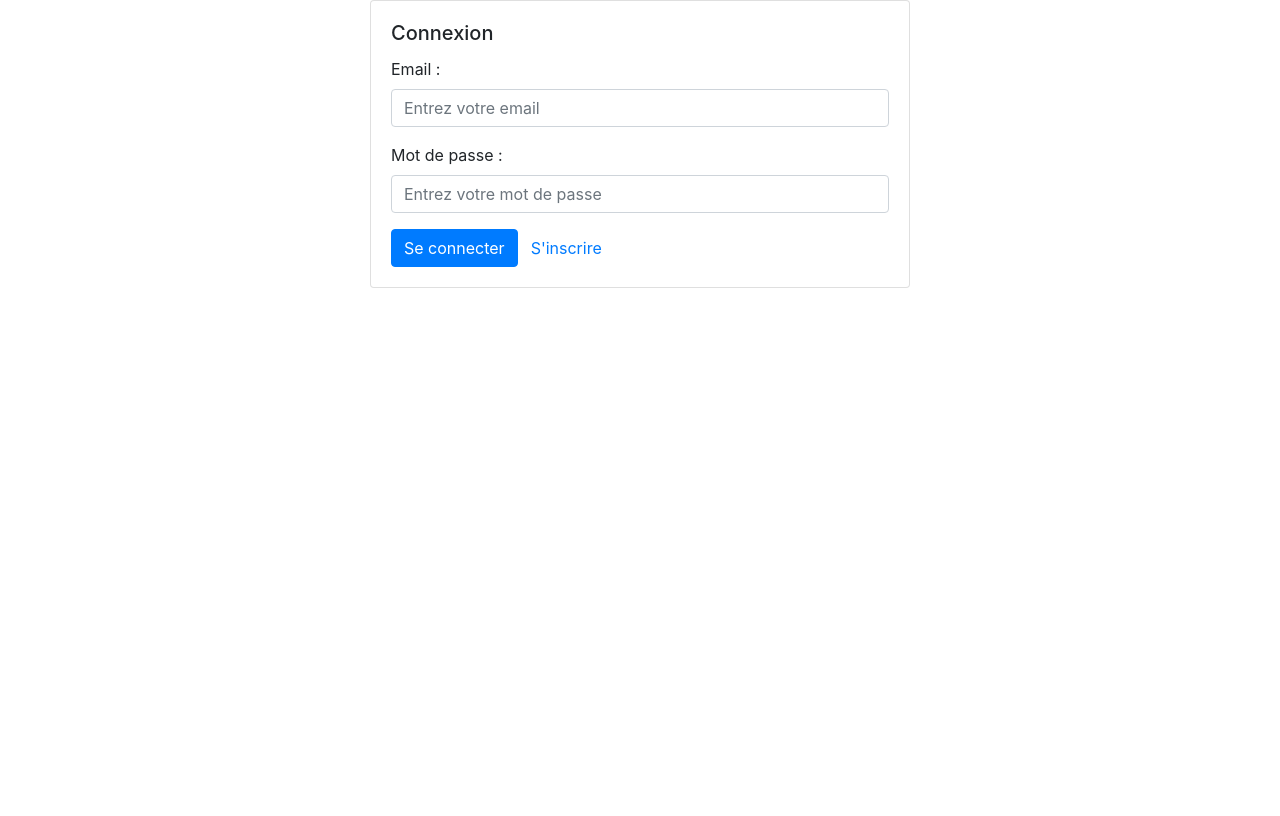
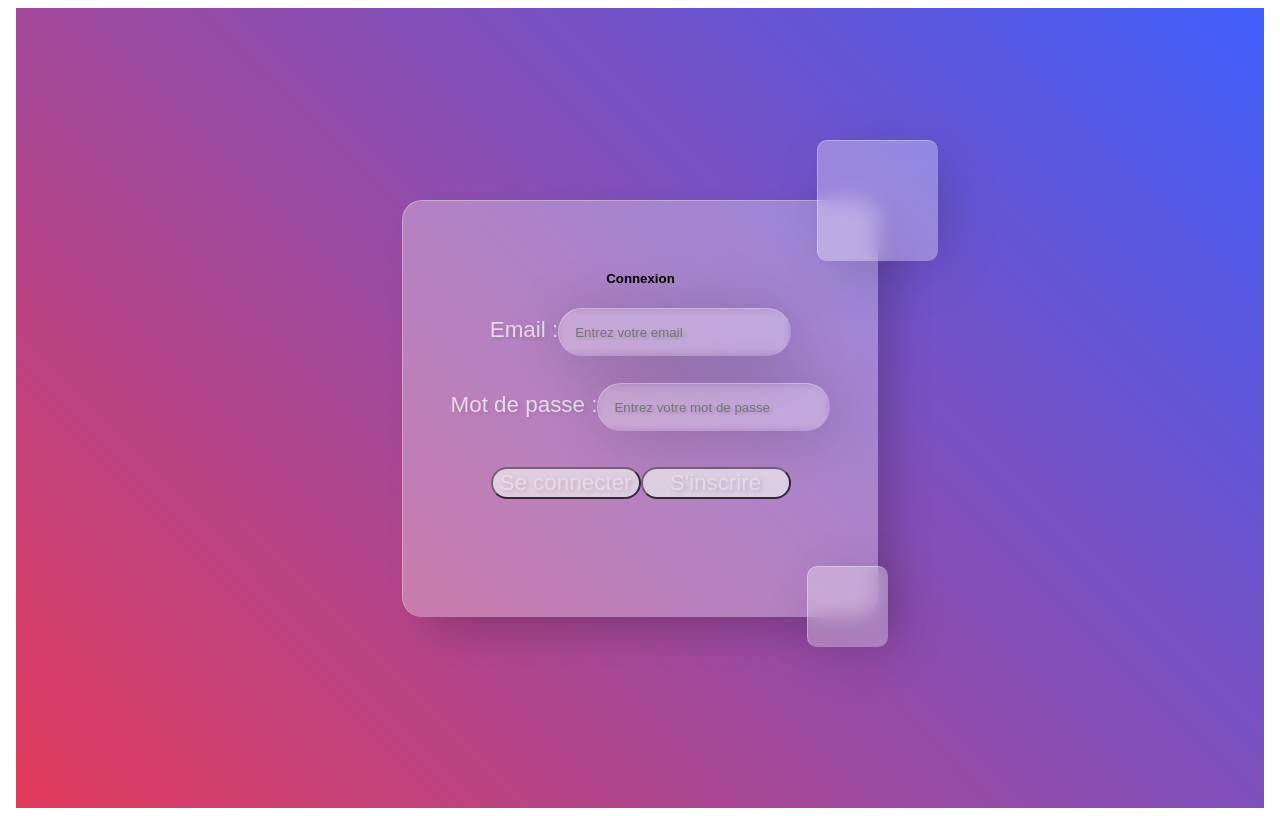
Before and after one commit to onizukaa13/ecommerce-Front, an Angular app: page /login in a window 1280 px wide. Built offline with nearby package versions, Linux system fonts and the light colour scheme.

Commit message:
derniere version projet

```diff
--- a/src/app/book/book.component.html
+++ b/src/app/book/book.component.html
@@ -28,6 +28,12 @@
 
   <div (click)="filtre_stock()" style="padding:10px;background-color:red;border-radius:5px;width: 150px;margin:auto;cursor:pointer">Filtrer par stock</div>
   <div (click)="reset_filter()" style="padding:10px;background-color:grey;border-radius:5px;width: 150px;margin:auto;cursor:pointer">Reset filtre</div>
+  <div>
+    <label for="authorFilter">Filtrer par auteur :</label>
+    <input type="text" id="authorFilter" [(ngModel)]="authorFilter" (input)="filtre_auteur()" />
+  </div>
+
+
 
   <div class="container">
     <div class="row">
@@ -47,20 +53,12 @@
     </div>
   </div>
 
-<!-- <div *ngIf="successPopUp">
-  Le livre est bien ajouté au panier!
-</div> -->
-
-<!-- <div *ngIf="failedPopUp">
-  Le stock est insuffisant!
-</div> -->
-
   <div *ngIf="successPopUp" class="overlay">
     <div class="popup">
       <h2>Success</h2>
       <a class="close" (click)="closeSuccess()">&times;</a>
       <div class="content">
-			Thank to pop me out of that button, but now i'm done so you can close this window.
+        Le livre a été ajouté au panier!
       </div>
     </div>
   </div>
@@ -70,7 +68,8 @@
       <h2>FAILED</h2>
       <a class="close" (click)="closeFailed()">&times;</a>
       <div class="content">
-			Thank to pop me out of that button, but now i'm done so you can close this window.
+        Le stock de ce livre est insuffisant!
       </div>
     </div>
   </div>
+</div>
--- a/src/app/book/book.component.ts
+++ b/src/app/book/book.component.ts
@@ -14,9 +14,9 @@ export class BookComponent implements OnInit {
   cartItems: Book[] = [];
   isExistBook: Boolean=false;
   failedPopUp: Boolean=false;
-  successPopUp: Boolean=false
-
+  successPopUp: Boolean=false;
   connected:Boolean = false
+  authorFilter: string = '';
 
   constructor(private bookService: BookService,private authService: AuthService, private router:Router) { }
 
@@ -26,6 +26,7 @@ export class BookComponent implements OnInit {
       console.log(this.cartItems)
       this.books = res;
       console.log(res)
+
     });
 
     let token = this.authService.getToken()
@@ -96,10 +97,24 @@ export class BookComponent implements OnInit {
     });
   }
 
+  filtre_auteur() {
+    if (this.authorFilter) {
+      this.books = this.books.filter(book =>
+        book.author && book.author.toLowerCase().includes(this.authorFilter.toLowerCase())
+      );
+    } else {
+      // Si le filtre est vide, réinitialisez les livres
+      this.reset_filter();
+    }
+  }
+
+
+
   reset_filter(){
     this.bookService.getBooks().subscribe(res => {
       this.cartItems = JSON.parse(localStorage.getItem("cart") || "[]") as Book[];
       this.books = res;
+      this.authorFilter = '';
     });
   }
 
--- a/src/app/cart/cart.component.html
+++ b/src/app/cart/cart.component.html
@@ -10,9 +10,6 @@
   <div class="collapse navbar-collapse" id="navbarNav">
     <ul class="navbar-nav ml-auto">
       <a class="nav-link" routerLink="/account">Mon compte</a>
-      <li class="nav-item">
-        <a class="nav-link" routerLink="/login">Se Connecter</a>
-      </li>
     </ul>
   </div>
 </nav>
--- a/src/app/login/login.component.css
+++ b/src/app/login/login.component.css
@@ -0,0 +1,140 @@
+body {
+    background: linear-gradient(45deg, #e23a5b, #3F5EFB);
+    height: 100vh;
+    font-family: arial, sans-serif;
+    display: flex;
+    align-items: center;
+    justify-content: center;
+  }
+
+  .container {
+    position: relative;
+  }
+
+  .form {
+    background: rgba(255, 255, 255, .3);
+    padding: 3rem;
+    height: 320px;
+    border-radius: 20px;
+    border-left: 1px solid rgba(255, 255, 255, .3);
+    border-top: 1px solid rgba(255, 255, 255, .3);
+    backdrop-filter: blur(10px);
+    -webkit-backdrop-filter: blur(10px);
+    -moz-backdrop-filter: blur(10px);
+    box-shadow: 20px 20px 40px -6px rgba(0, 0, 0, .2);
+    text-align: center;
+  }
+
+  .label {
+    color: white;
+    font-weight: 500;
+    opacity: .7;
+    font-size: 1.4rem;
+    margin-bottom: 60px;
+    text-shadow: 2px 2px 4px rgba(0, 0, 0, .2);
+  }
+
+
+  .input {
+    background: transparent;
+    border: none;
+    border-left: 1px solid rgba(255, 255, 255, .3);
+    border-top: 1px solid rgba(255, 255, 255, .3);
+    padding: 1rem;
+    width: 200px;
+    border-radius: 50px;
+    backdrop-filter: blur(5px);
+    -webkit-backdrop-filter: blur(5px);
+    -moz-backdrop-filter: blur(5px);
+    box-shadow: 4px 4px 60px rgba(0, 0, 0, .2);
+    color: white;
+    font-weight: 500;
+    text-shadow: 2px 2px 4px rgba(0, 0, 0, .2);
+    transition: all .3s;
+    margin-bottom: 2em;
+  }
+
+  .input:hover,
+  input[type="email"]:focus,
+  input[type="password"]:focus {
+    background: rgba(255, 255, 255, 0.1);
+    box-shadow: 4px 4px 60px 8px rgba(0, 0, 0, 0.2);
+  }
+
+  .button {
+    margin-top: 10px;
+    width: 150px;
+    font-size: 1rem;
+    cursor: pointer;
+  }
+
+ .button-connect {
+  color: white;
+  font-weight: 500;
+  opacity: .7;
+  font-size: 1.4rem;
+  margin-bottom: 60px;
+  text-shadow: 2px 2px 4px rgba(0, 0, 0, .2);
+  border-radius: 20px; /* Ajout de la propriété border-radius */
+}
+
+.button-register {
+  color: white;
+  font-weight: 500;
+  opacity: .7;
+  font-size: 1.4rem;
+  margin-bottom: 60px;
+  text-shadow: 2px 2px 4px rgba(0, 0, 0, .2);
+  border-radius: 20px; /* Ajout de la propriété border-radius */
+}
+
+
+  .drop {
+    background: rgba(255, 255, 255, .3);
+    backdrop-filter: blur(10px);
+    -webkit-backdrop-filter: blur(10px);
+    border-radius: 10px;
+    border-left: 1px solid rgba(255, 255, 255, .3);
+    border-top: 1px solid rgba(255, 255, 255, .3);
+    box-shadow: 10px 10px 60px -8px rgba(0, 0, 0, 0.2);
+    position: absolute;
+    transition: all 0.2s ease;
+  }
+
+  .drop-1 {
+    height: 80px;
+    width: 80px;
+    top: -20px;
+    left: -40px;
+    z-index: -1;
+  }
+
+  .drop-2 {
+    height: 80px;
+    width: 80px;
+    bottom: -30px;
+    right: -10px;
+  }
+
+  .drop-3 {
+    height: 100px;
+    width: 100px;
+    bottom: 120px;
+    right: -50px;
+    z-index: -1;
+  }
+
+  .drop-4 {
+    height: 120px;
+    width: 120px;
+    top: -60px;
+    right: -60px;
+  }
+
+  .drop-5 {
+    height: 60px;
+    width: 60px;
+    bottom: 170px;
+    left: 90px;
+    z-index: -1;
+  }
--- a/src/app/login/login.component.html
+++ b/src/app/login/login.component.html
@@ -1,26 +1,36 @@
-<link rel="stylesheet" href="https://stackpath.bootstrapcdn.com/bootstrap/4.5.2/css/bootstrap.min.css">
-<script src="https://stackpath.bootstrapcdn.com/bootstrap/4.5.2/js/bootstrap.min.js"></script>
-
-<div class="container">
+<!DOCTYPE html>
+<html>
+<head>
+  <link rel="stylesheet" href="login.component.css">
+</head>
+<body class="body">
+  <div class="container">
     <div class="row justify-content-center">
       <div class="col-md-6">
         <div class="card">
           <div class="card-body">
-            <h5 class="card-title">Connexion</h5>
-            <form (ngSubmit)="onConnexion()">
+            <form (ngSubmit)="onConnexion()" class="form">
               <div class="form-group">
-                <label for="email">Email :</label>
-                <input type="email" class="form-control" id="email" name="email" placeholder="Entrez votre email" [(ngModel)]="email">
+                <h5 class="card-title">Connexion</h5>
+                <label for="email" class="label">Email :</label>
+                <input type="email" id="email" name="email" placeholder="Entrez votre email" [(ngModel)]="email" class="input">
               </div>
               <div class="form-group">
-                <label for="password">Mot de passe :</label>
-                <input type="password" class="form-control" id="password" name="password" placeholder="Entrez votre mot de passe" [(ngModel)]="password">
+                <label for="password" class="label">Mot de passe :</label>
+                <input type="password" id="password" name="password" placeholder="Entrez votre mot de passe" [(ngModel)]="password" class="input">
               </div>
-              <button type="submit" class="btn btn-primary">Se connecter</button>
-              <button type="button" class="btn btn-link" (click)="redirectToRegister()">S'inscrire</button>
+              <button type="submit" class="button button-connect">Se connecter</button>
+              <button type="button" (click)="redirectToRegister()" class="button button-register">S'inscrire</button>
             </form>
+            <div class="drop drop-1"></div>
+            <div class="drop drop-2"></div>
+            <div class="drop drop-3"></div>
+            <div class="drop drop-4"></div>
+            <div class="drop drop-5"></div>
           </div>
         </div>
       </div>
     </div>
-</div>
+  </div>
+</body>
+</html>
--- a/src/app/login/login.component.ts
+++ b/src/app/login/login.component.ts
@@ -37,6 +37,6 @@ export class LoginComponent implements OnInit {
         // Affichez un message d'erreur approprié à l'utilisateur ou effectuez d'autres actions
       }
 
-    });
+    })
   }
 }
--- a/src/app/register/register.component.html
+++ b/src/app/register/register.component.html
@@ -1,6 +1,51 @@
 <link rel="stylesheet" href="https://stackpath.bootstrapcdn.com/bootstrap/4.5.2/css/bootstrap.min.css">
+
+<style>
+  .login-container {
+    width: 400px;
+    margin: 0 auto;
+    padding: 40px;
+    border: 1px solid #ccc;
+    border-radius: 5px;
+    background-color: #fff;
+    box-shadow: 0 2px 5px rgba(0, 0, 0, 0.1);
+  }
+
+  .login-container h2 {
+    text-align: center;
+    margin-bottom: 30px;
+    color: #333;
+  }
+
+  .login-container .form-group label {
+    font-weight: bold;
+    color: #333;
+  }
+
+  .login-container .form-group input {
+    width: 100%;
+    padding: 10px;
+    border: 1px solid #ccc;
+    border-radius: 3px;
+    font-size: 14px;
+  }
+
+  .login-container .text-danger {
+    color: red;
+    font-size: 14px;
+    margin-top: 5px;
+  }
+
+  .login-container .btn-primary {
+    width: 100%;
+    margin-top: 20px;
+  }
+</style>
+
+<div class="login-container">
   <h2>Créer un compte</h2>
-<form (ngSubmit)="onRegister()">
+
+  <form (ngSubmit)="onRegister()" #registerForm="ngForm">
     <div class="form-group">
       <label for="nom">Nom :</label>
       <input type="text" id="nom" class="form-control" [(ngModel)]="name" name="nom" required>
@@ -11,15 +56,30 @@
     </div>
     <div class="form-group">
       <label for="email">Email :</label>
-    <input type="email" id="email" class="form-control" [(ngModel)]="email" name="email" required>
+      <input type="email" id="email" class="form-control" [(ngModel)]="email" name="email" required email>
+      <div *ngIf="registerForm.controls['email'].invalid" class="text-danger">
+        L'adresse e-mail est invalide.
+      </div>
     </div>
     <div class="form-group">
       <label for="password">Mot de passe :</label>
-    <input type="password" id="password" class="form-control" [(ngModel)]="password" name="password" required>
+      <input type="password" id="password" class="form-control" [(ngModel)]="password" name="password" required minlength="8">
+      <div *ngIf="registerForm.controls['password'].invalid">
+        <div *ngIf="registerForm.controls['password'].errors?.['required']" class="text-danger">
+          Le mot de passe est requis.
+        </div>
+        <div *ngIf="registerForm.controls['password'].errors?.['minlength']" class="text-danger">
+          Le mot de passe doit contenir au moins 8 caractères.
+        </div>
+      </div>
     </div>
     <div class="form-group">
       <label for="confirmPassword">Confirmer le mot de passe :</label>
       <input type="password" id="confirmPassword" class="form-control" [(ngModel)]="confirmPassword" name="confirmPassword" required>
     </div>
+    <div *ngIf="!registerForm.valid" class="text-danger">
+      Impossible de créer le compte.
+    </div>
     <button type="submit" class="btn btn-primary">Créer un compte</button>
   </form>
+</div>
```
Also changed, not shown: src/app/register/register.component.ts (+15 -10 lines). Lines whose indentation alone changed are shown as unchanged.
